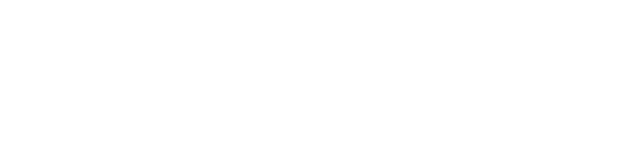
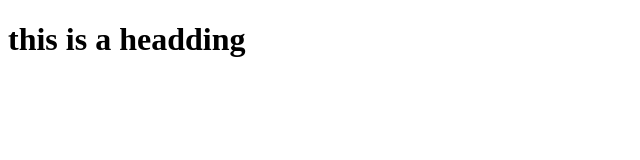
Before and after one commit to erprateek9/slGitTut, a plain HTML site: page index.html in a window 1280 px wide. Shown: the whole page, without its empty margins (0-640 px from the left). Drawn offline with Linux system fonts and the light colour scheme.

Commit message:
added h1 in body

```diff
--- a/index.html
+++ b/index.html
@@ -1,6 +1,8 @@
 <!DOCTYPE html>
 <html>
 <head></head>
-<body></body>
+<body>
+<h1>this is a headding</h1>
+</body>
 
 </html>
```
